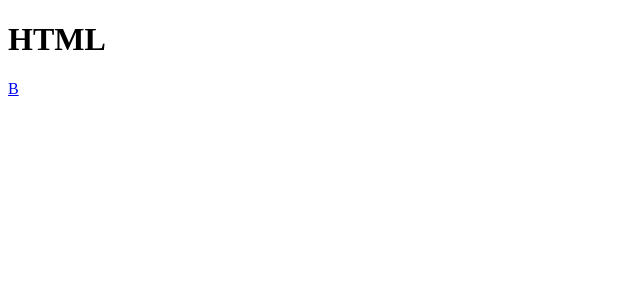
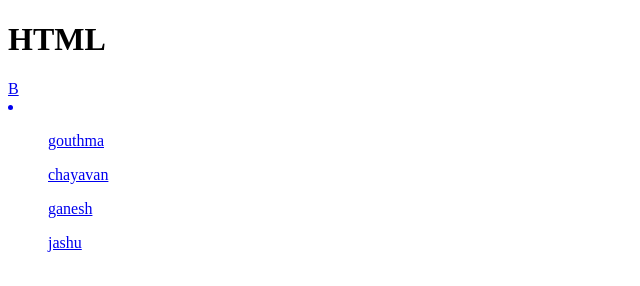
Before and after one commit to chyavan04/2025-batch, a plain HTML site: page task 4/main.html in a window 1280 px wide. Shown: the whole page, without its empty margins (0-640 px from the left). Drawn offline with Linux system fonts and the light colour scheme.

Commit message:
changes made

```diff
--- a/task 4/main.html
+++ b/task 4/main.html
@@ -6,7 +6,20 @@
     <body>
         <h1> HTML </h1>
         <a href = "basic.html" > B
-
+        <li>
+            <ul>
+                gouthma
+            </ul>
+            <ul>
+                chayavan
+            </ul>
+            <ul>
+                ganesh
+            </ul>
+            <ul>
+                jashu
+            </ul>
+        </li>
 
 
     </body>
```
